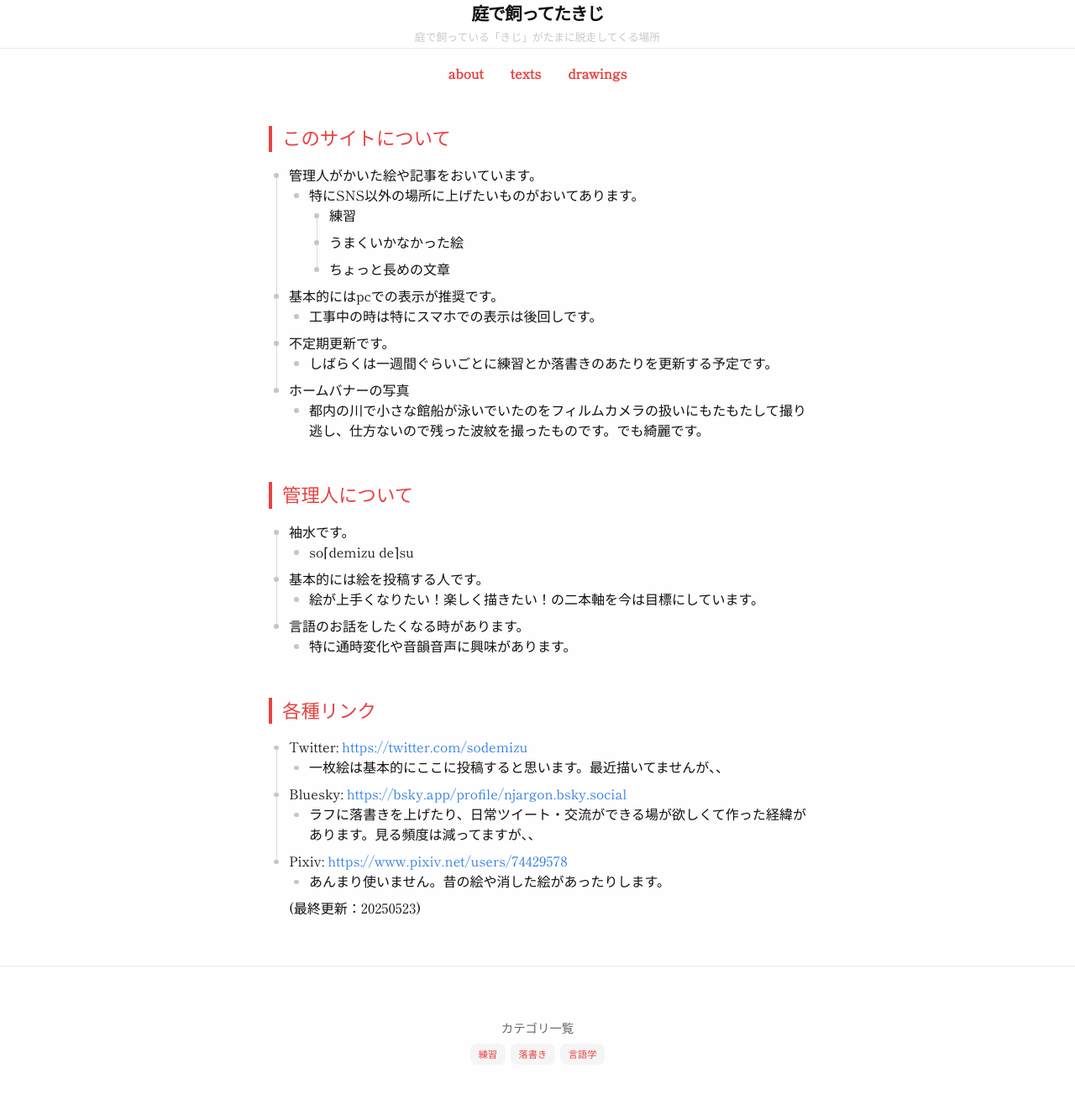
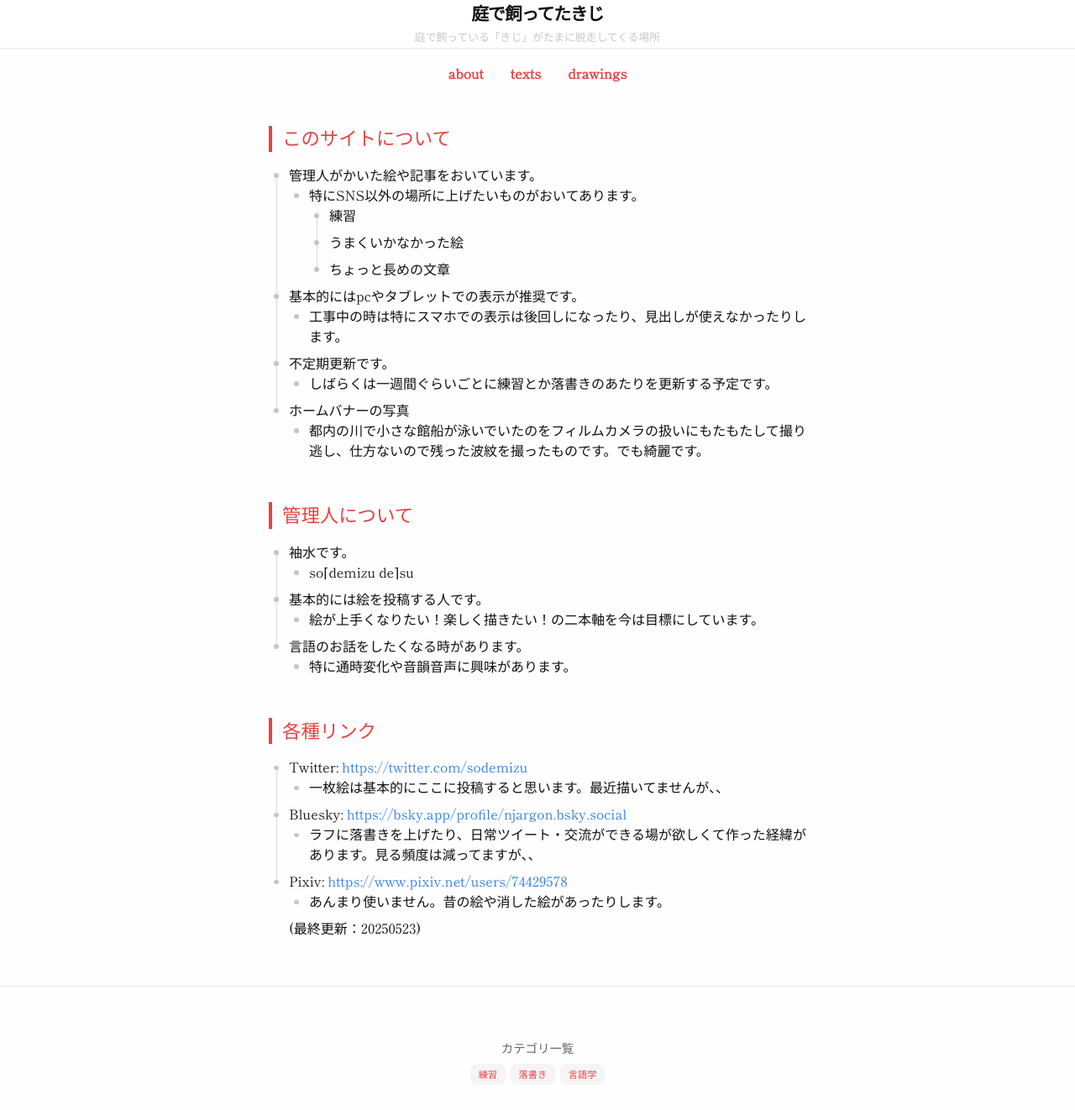
Before and after one commit to njargon/njargon.github.io, a Jekyll site: the page built from about.md, in a window 1280 px wide. Shown: the whole page at 84% size. Built offline with Jekyll 4.4.1, drawn with Linux system fonts in a browser that asks for light colours; before the commit the page ends 1298 px from its top, so only the background shows below that.

Commit message:
vault backup: 2025-06-02 01:32:47

```diff
--- a/about.md
+++ b/about.md
@@ -17,8 +17,8 @@ permalink: /about/
 		- 練習
 		- うまくいかなかった絵
 		- ちょっと長めの文章
-- 基本的にはpcでの表示が推奨です。
-	- 工事中の時は特にスマホでの表示は後回しです。
+- 基本的にはpcやタブレットでの表示が推奨です。
+	- 工事中の時は特にスマホでの表示は後回しになったり、見出しが使えなかったりします。
 - 不定期更新です。
 	- しばらくは一週間ぐらいごとに練習とか落書きのあたりを更新する予定です。
 - ホームバナーの写真
```
